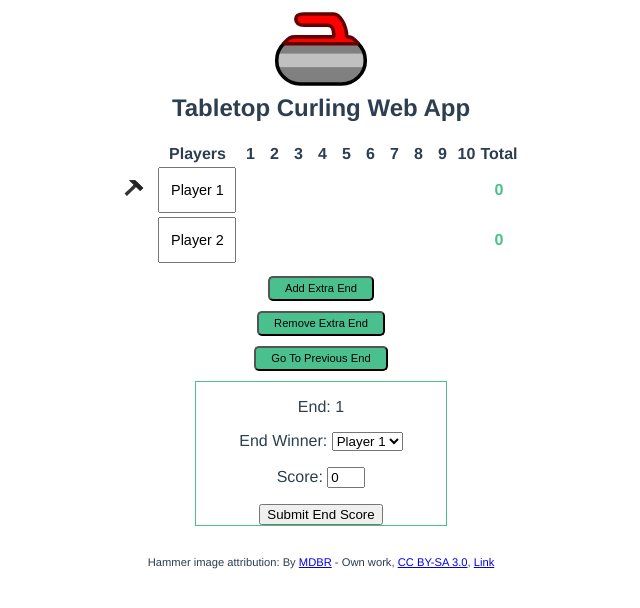
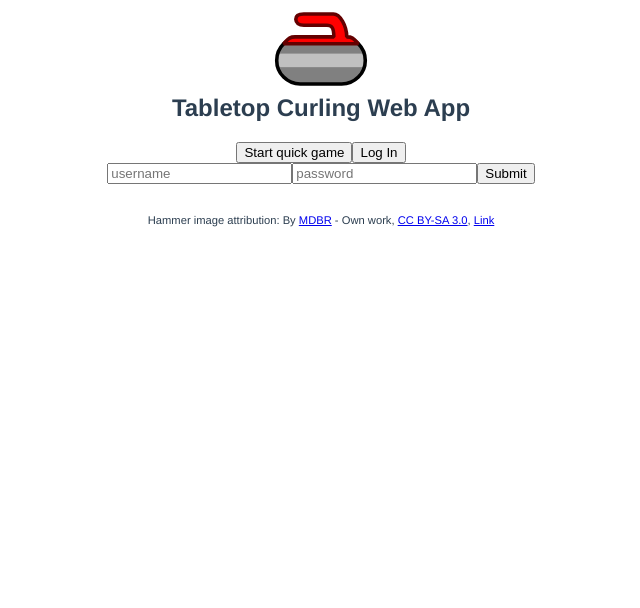
Before and after one commit to briancbarrow/curling-vue, a Vue app: page / in a window 1280 px wide. Shown: the top 608 px of the page, without its empty margins (319-959 px from the left). Built offline with nearby package versions, Linux system fonts and the light colour scheme.

Commit message:
added LoginForm component and hooked up login functionality

```diff
--- a/package.json
+++ b/package.json
@@ -8,6 +8,7 @@
     "lint": "vue-cli-service lint"
   },
   "dependencies": {
+    "axios": "^0.18.0",
     "register-service-worker": "^1.5.2",
     "vue": "^2.6.6"
   },
--- a/src/App.vue
+++ b/src/App.vue
@@ -4,7 +4,10 @@
     <!-- <h1 class="title">Elit3 Curling</h1> -->
     <img class="stone-image" src="./assets/Curling_stone.svg" alt="curling stone">
     <h2 class="subtitle">Tabletop Curling Web App</h2>
-    <scorecard/>
+    <button v-on:click.prevent="startQuickGame" v-if="!quickGame">Start quick game</button>
+    <button v-if="!isLoggedIn" v-on:click.prevent="showLoginForm">Log In</button>
+    <login-form v-on:login-success="loginSuccess" v-if="!quickGame"/>
+    <scorecard v-if="quickGame"/>
     <p class="attribution">
       Hammer image attribution: By
       <a
@@ -24,12 +27,32 @@
 <script>
 // import HelloWorld from "./components/HelloWorld.vue";
 import Scorecard from "./components/Scorecard.vue";
+import LoginForm from "./components/LoginForm.vue";
 
 export default {
   name: "app",
   components: {
     // HelloWorld,
+    LoginForm,
     Scorecard
+  },
+  data() {
+    return {
+      quickGame: false,
+      isLoggedIn: false
+    };
+  },
+  methods: {
+    startQuickGame() {
+      this.quickGame = true;
+    },
+    showLoginForm() {
+      this.quickGame = false;
+      this.isLoggedIn = false;
+    },
+    loginSuccess() {
+      this.isLoggedIn = true;
+    }
   }
 };
 </script>
--- /dev/null
+++ b/src/components/LoginForm.vue
@@ -0,0 +1,41 @@
+<template>
+  <form id="app" @submit.prevent="checkForm" method="post">
+    <input id="username" placeholder="username" v-model="username" type="text" name="username">
+    <input placeholder="password" v-model="password" type="password" name="password">
+    <input type="submit" value="Submit">
+  </form>
+</template>
+
+<script>
+import axios from "axios";
+
+// axios.defaults.withCredentials = true;
+
+export default {
+  data() {
+    return {
+      username: "",
+      password: ""
+    };
+  },
+  beforeMount: function() {},
+  methods: {
+    checkForm: function() {
+      axios
+        .post("http://localhost:8080/api/users/login", {
+          username: this.username,
+          password: this.password
+        })
+        .then(response => {
+          if (response.status === 200) {
+            this.$emit("login-success");
+          }
+        });
+    }
+  }
+};
+</script>
+
+<style lang="scss" scoped>
+$vueGreen: #4ac08e;
+</style>
```
Also changed, not shown: 1 other file (tests, documents, lock files or other folders).
